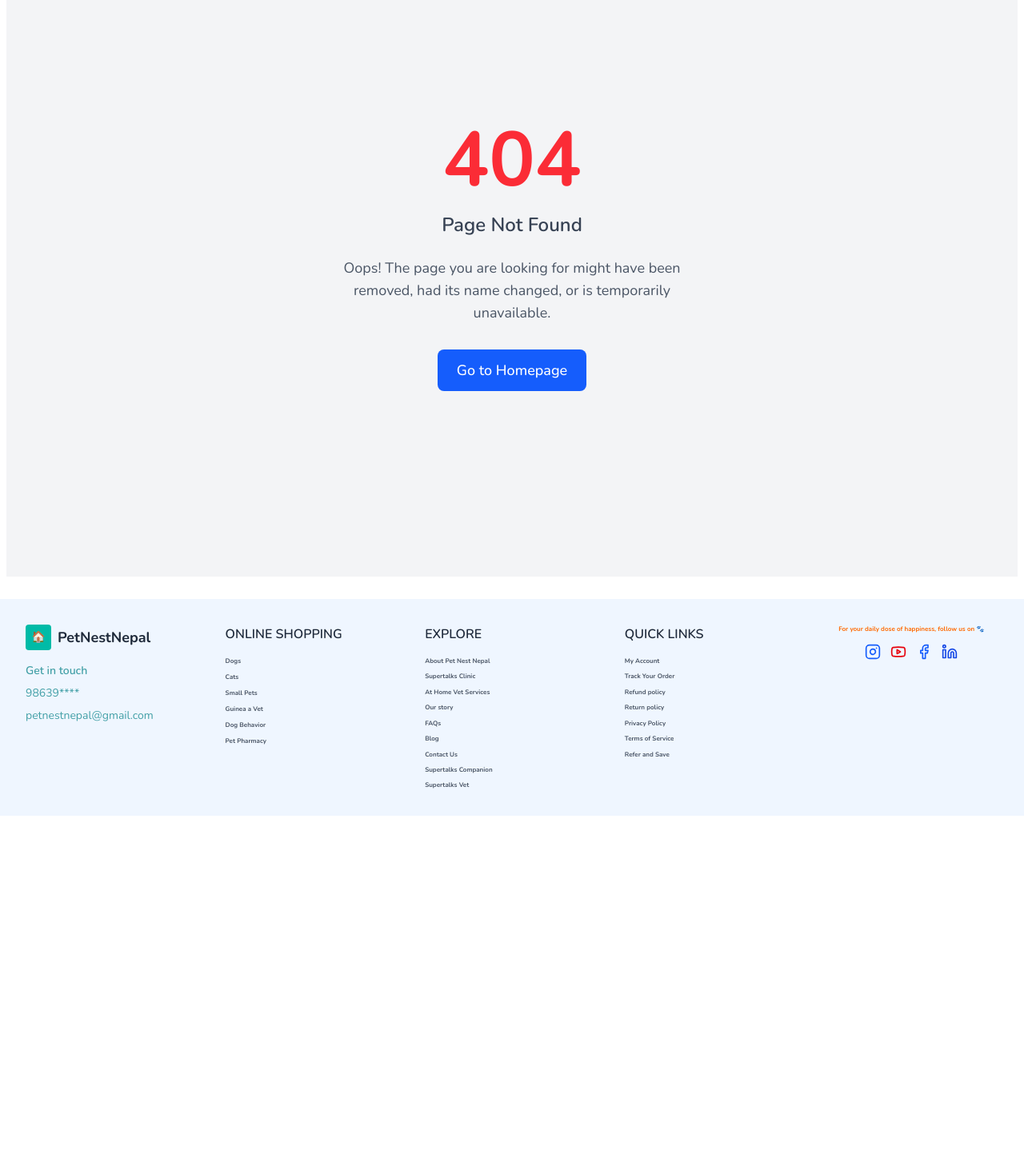
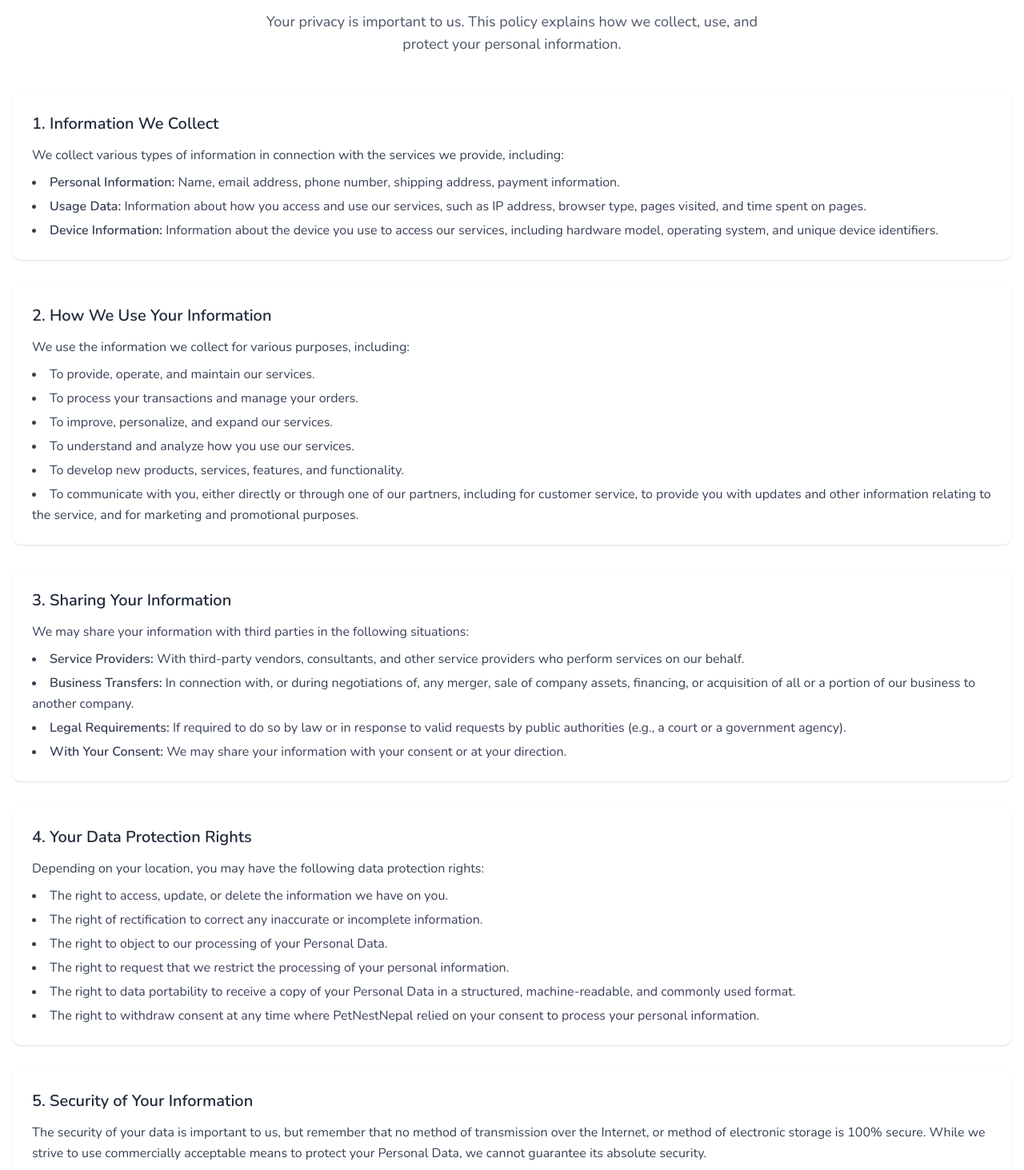
Before and after one commit to PustamRai/pet_nest_nepal, a Next.js app: page /privacy-policy in a window 1280 px wide. Before the commit this address had no page. Shown: the part 207-1670 px from the top of the page at 80% size. Before the commit the page ends 1227 px from the top, so only its background shows below. Built offline with nearby package versions, Linux system fonts and the light colour scheme.

Commit message:
add privacy policy page

```diff
--- /dev/null
+++ b/src/app/privacy-policy/page.tsx
@@ -0,0 +1,12 @@
+import { PrivacyPolicySection } from "@/components/policySection/privacy-policy-section";
+import WidthWrapper from "@/components/WidthWrapper";
+
+export default function PrivacyPolicyPage() {
+   return (
+      <WidthWrapper>
+         <main>
+            <PrivacyPolicySection />
+         </main>
+      </WidthWrapper>
+   );
+}
--- a/src/components/layouts/Footer.tsx
+++ b/src/components/layouts/Footer.tsx
@@ -120,7 +120,7 @@
                      QUICK LINKS
                   </h4>
                   <ul className="space-y-2 text-sm text-gray-600 text-[8px] font-bold">
-                     <li>
+                     {/* <li>
                         <Link href="#" className="hover:text-gray-800">
                            My Account
                         </Link>
@@ -128,6 +128,14 @@
                      <li>
                         <Link href="#" className="hover:text-gray-800">
                            Track Your Order
+                        </Link>
+                     </li> */}
+                     <li>
+                        <Link
+                           href="/privacy-policy"
+                           className="hover:text-gray-800"
+                        >
+                           Privacy Policy
                         </Link>
                      </li>
                      <li>
@@ -138,11 +146,6 @@
                      <li>
                         <Link href="#" className="hover:text-gray-800">
                            Return policy
-                        </Link>
-                     </li>
-                     <li>
-                        <Link href="#" className="hover:text-gray-800">
-                           Privacy Policy
                         </Link>
                      </li>
                      <li>
--- /dev/null
+++ b/src/components/policySection/privacy-policy-section.tsx
@@ -0,0 +1,232 @@
+"use client"; // This component needs to be a Client Component to use Framer Motion
+
+import { motion, type Variants } from "framer-motion";
+
+// Define the fadeUp variants for staggering animation
+const fadeUp: Variants = {
+   hidden: { opacity: 0, y: 40 },
+   visible: (custom: number) => ({
+      opacity: 1,
+      y: 0,
+      transition: { delay: custom * 0.2, duration: 0.6, ease: "easeInOut" },
+   }),
+};
+
+export function PrivacyPolicySection() {
+   const policySections = [
+      {
+         title: "1. Information We Collect",
+         content: (
+            <>
+               <p className="mb-2">
+                  We collect various types of information in connection with the
+                  services we provide, including:
+               </p>
+               <ul className="list-disc list-inside space-y-1">
+                  <li>
+                     <span className="font-semibold">
+                        Personal Information:
+                     </span>{" "}
+                     Name, email address, phone number, shipping address,
+                     payment information.
+                  </li>
+                  <li>
+                     <span className="font-semibold">Usage Data:</span>{" "}
+                     Information about how you access and use our services, such
+                     as IP address, browser type, pages visited, and time spent
+                     on pages.
+                  </li>
+                  <li>
+                     <span className="font-semibold">Device Information:</span>{" "}
+                     Information about the device you use to access our
+                     services, including hardware model, operating system, and
+                     unique device identifiers.
+                  </li>
+               </ul>
+            </>
+         ),
+      },
+      {
+         title: "2. How We Use Your Information",
+         content: (
+            <>
+               <p className="mb-2">
+                  We use the information we collect for various purposes,
+                  including:
+               </p>
+               <ul className="list-disc list-inside space-y-1">
+                  <li>To provide, operate, and maintain our services.</li>
+                  <li>To process your transactions and manage your orders.</li>
+                  <li>To improve, personalize, and expand our services.</li>
+                  <li>To understand and analyze how you use our services.</li>
+                  <li>
+                     To develop new products, services, features, and
+                     functionality.
+                  </li>
+                  <li>
+                     To communicate with you, either directly or through one of
+                     our partners, including for customer service, to provide
+                     you with updates and other information relating to the
+                     service, and for marketing and promotional purposes.
+                  </li>
+               </ul>
+            </>
+         ),
+      },
+      {
+         title: "3. Sharing Your Information",
+         content: (
+            <>
+               <p className="mb-2">
+                  We may share your information with third parties in the
+                  following situations:
+               </p>
+               <ul className="list-disc list-inside space-y-1">
+                  <li>
+                     <span className="font-semibold">Service Providers:</span>{" "}
+                     With third-party vendors, consultants, and other service
+                     providers who perform services on our behalf.
+                  </li>
+                  <li>
+                     <span className="font-semibold">Business Transfers:</span>{" "}
+                     In connection with, or during negotiations of, any merger,
+                     sale of company assets, financing, or acquisition of all or
+                     a portion of our business to another company.
+                  </li>
+                  <li>
+                     <span className="font-semibold">Legal Requirements:</span>{" "}
+                     If required to do so by law or in response to valid
+                     requests by public authorities (e.g., a court or a
+                     government agency).
+                  </li>
+                  <li>
+                     <span className="font-semibold">With Your Consent:</span>{" "}
+                     We may share your information with your consent or at your
+                     direction.
+                  </li>
+               </ul>
+            </>
+         ),
+      },
+      {
+         title: "4. Your Data Protection Rights",
+         content: (
+            <>
+               <p className="mb-2">
+                  Depending on your location, you may have the following data
+                  protection rights:
+               </p>
+               <ul className="list-disc list-inside space-y-1">
+                  <li>
+                     The right to access, update, or delete the information we
+                     have on you.
+                  </li>
+                  <li>
+                     The right of rectification to correct any inaccurate or
+                     incomplete information.
+                  </li>
+                  <li>
+                     The right to object to our processing of your Personal
+                     Data.
+                  </li>
+                  <li>
+                     The right to request that we restrict the processing of
+                     your personal information.
+                  </li>
+                  <li>
+                     The right to data portability to receive a copy of your
+                     Personal Data in a structured, machine-readable, and
+                     commonly used format.
+                  </li>
+                  <li>
+                     The right to withdraw consent at any time where
+                     PetNestNepal relied on your consent to process your
+                     personal information.
+                  </li>
+               </ul>
+            </>
+         ),
+      },
+      {
+         title: "5. Security of Your Information",
+         content: (
+            <p>
+               The security of your data is important to us, but remember that
+               no method of transmission over the Internet, or method of
+               electronic storage is 100% secure. While we strive to use
+               commercially acceptable means to protect your Personal Data, we
+               cannot guarantee its absolute security.
+            </p>
+         ),
+      },
+      {
+         title: "6. Changes to This Privacy Policy",
+         content: (
+            <p>
+               We may update our Privacy Policy from time to time. We will
+               notify you of any changes by posting the new Privacy Policy on
+               this page. You are advised to review this Privacy Policy
+               periodically for any changes. Changes to this Privacy Policy are
+               effective when they are posted on this page.
+            </p>
+         ),
+      },
+      {
+         title: "7. Contact Us",
+         content: (
+            <p>
+               If you have any questions about this Privacy Policy, please
+               contact us:
+               <br />
+               By email: petnestnepal@gmail.com
+               <br />
+               By phone: 9863****
+            </p>
+         ),
+      },
+   ];
+
+   return (
+      <section>
+         {/* Section Title */}
+         <motion.div
+            className="text-center mb-10 md:mb-12"
+            custom={0} // Staggering starts from 0
+            initial="hidden"
+            whileInView="visible"
+            viewport={{ once: true, amount: 0.2 }}
+            variants={fadeUp}
+         >
+            <h2 className="text-3xl sm:text-4xl lg:text-5xl font-bold text-gray-800 mb-4">
+               Privacy Policy
+            </h2>
+            <p className="text-base sm:text-lg text-gray-600 max-w-2xl mx-auto">
+               Your privacy is important to us. This policy explains how we
+               collect, use, and protect your personal information.
+            </p>
+         </motion.div>
+
+         {/* Policy Sections */}
+         <div className="space-y-8">
+            {policySections.map((section, i) => (
+               <motion.div
+                  key={i}
+                  custom={i + 1} // Staggering continues from 1 (after title)
+                  initial="hidden"
+                  whileInView="visible"
+                  viewport={{ once: true, amount: 0.2 }}
+                  variants={fadeUp}
+                  className="bg-white p-6 rounded-lg shadow-sm"
+               >
+                  <h3 className="text-xl font-semibold text-gray-800 mb-3">
+                     {section.title}
+                  </h3>
+                  <div className="text-gray-700 text-base leading-relaxed">
+                     {section.content}
+                  </div>
+               </motion.div>
+            ))}
+         </div>
+      </section>
+   );
+}
```
